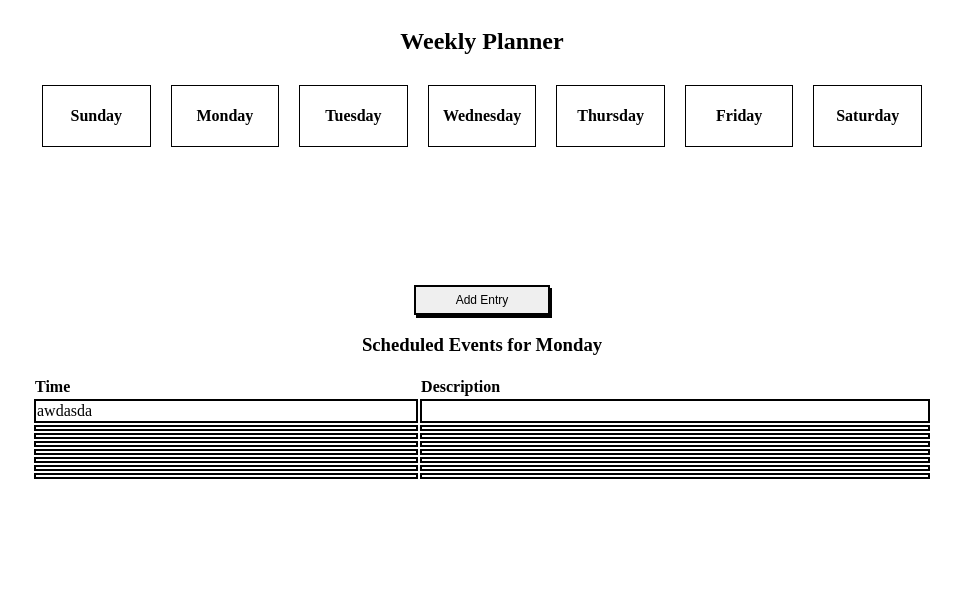
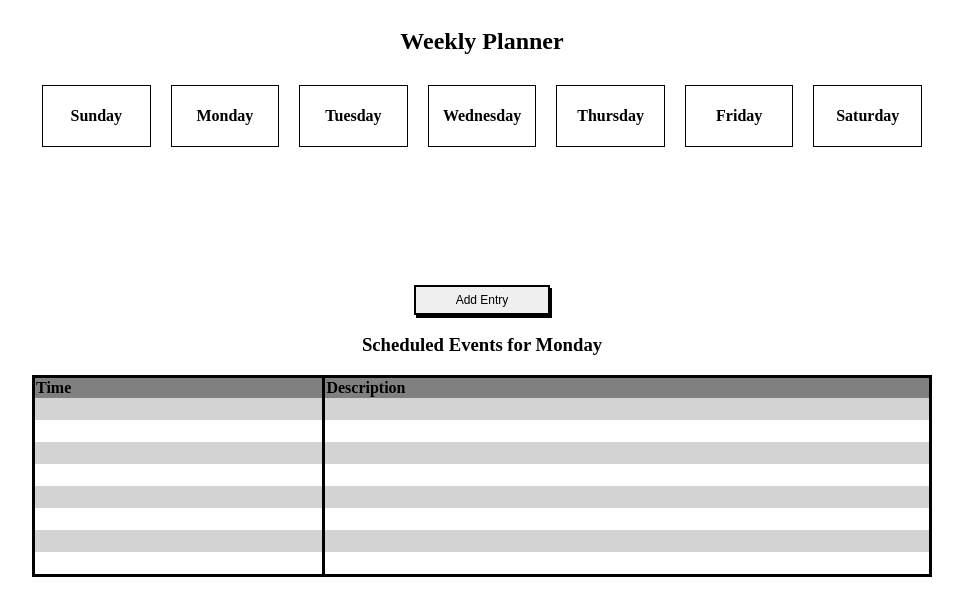
Before and after one commit to dcatan89/week-planner, a website: page index.html in a window 1280 px wide. Shown: the whole page, without its empty margins (158-1121 px from the left). Drawn offline with Linux system fonts and the light colour scheme.

Commit message:
in progress, but better!

```diff
--- a/index.html
+++ b/index.html
@@ -65,13 +65,13 @@
     <div class="row">
       <table class="col-full">
         <thead>
-          <tr>
+          <tr class="bgcGray">
             <th>Time</th>
             <th>Description</th>
           </tr>
           <tbody>
             <tr>
-              <td>awdasda</td>
+              <td></td>
               <td></td>
             </tr>
             <tr>
--- a/styles.css
+++ b/styles.css
@@ -67,12 +67,31 @@
 
 tr {
   text-align: left;
-  border: solid 2px black;
+  height: 20px;
 }
 
+ tbody > tr:nth-child(2n +1) {
+  background-color: lightgray;
+ }
+
+ thead > tr {
+   background-color: gray;
+ }
+
+ thead th:last-child {
+  border-left: solid black;
+ }
+
 td {
-  border: solid 2px black;
+  height: 20px;
+  border-right:solid black;
 }
+
+table {
+  border-collapse: collapse;
+  border: solid black;
+}
+
 
 select {
   text-align: left;
```
